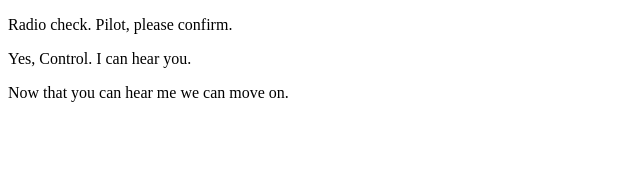
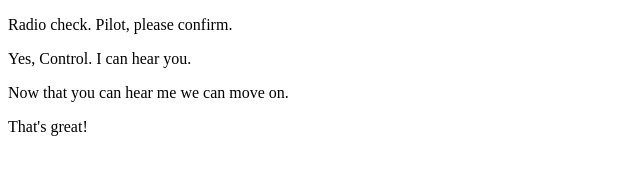
Before and after one commit to BathyCathyWon/communication-log-pilot, a plain HTML site: page index.html in a window 1280 px wide. Shown: the full height of the page, 0-640 px from the left. Drawn offline with Linux system fonts and the light colour scheme.

Commit message:
another response

```diff
--- a/index.html
+++ b/index.html
@@ -4,5 +4,6 @@
       <p>Radio check. Pilot, please confirm.</p>
       <p>Yes, Control. I can hear you.</p>
       <p>Now that you can hear me we can move on.</p>
+      <p>That's great!</p>
    </body>
 </html>
```
